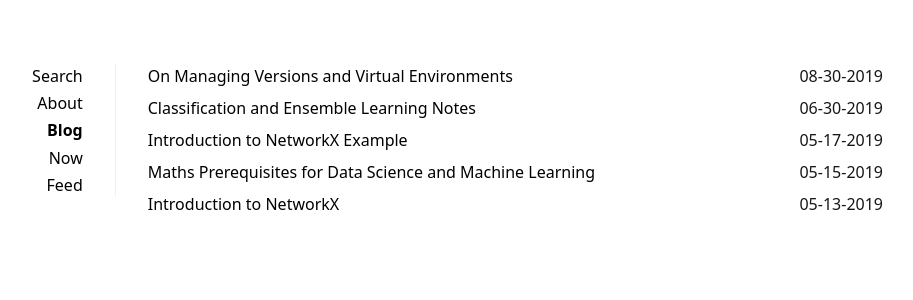
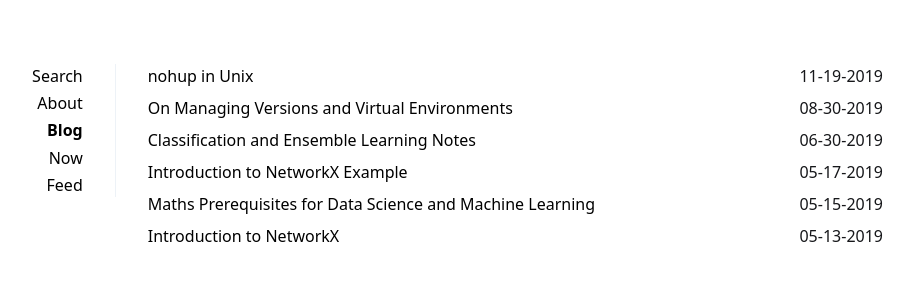
Before and after one commit to avinashbhat/avinashbhat.github.io, a Jekyll site: the page built from index.html, in a window 1280 px wide. Shown: the top 300 px of the page, without its empty margins (205-1118 px from the left). Built offline with Jekyll 4.4.1, drawn with Linux system fonts in a browser that asks for light colours; a file with an impossible date is left out.

Commit message:
Update 2019-11-19-nohup-in-unix.md

```diff
--- a/_posts/2019-11-19-nohup-in-unix.md
+++ b/_posts/2019-11-19-nohup-in-unix.md
@@ -1,7 +1,7 @@
 ---
 layout: post
 title: nohup in Unix
-date: {}
+date: 2019-11-19T00:00:00.000Z
 description: Working with nohup command
 summary: Working with nohup command
 comments: true
```
